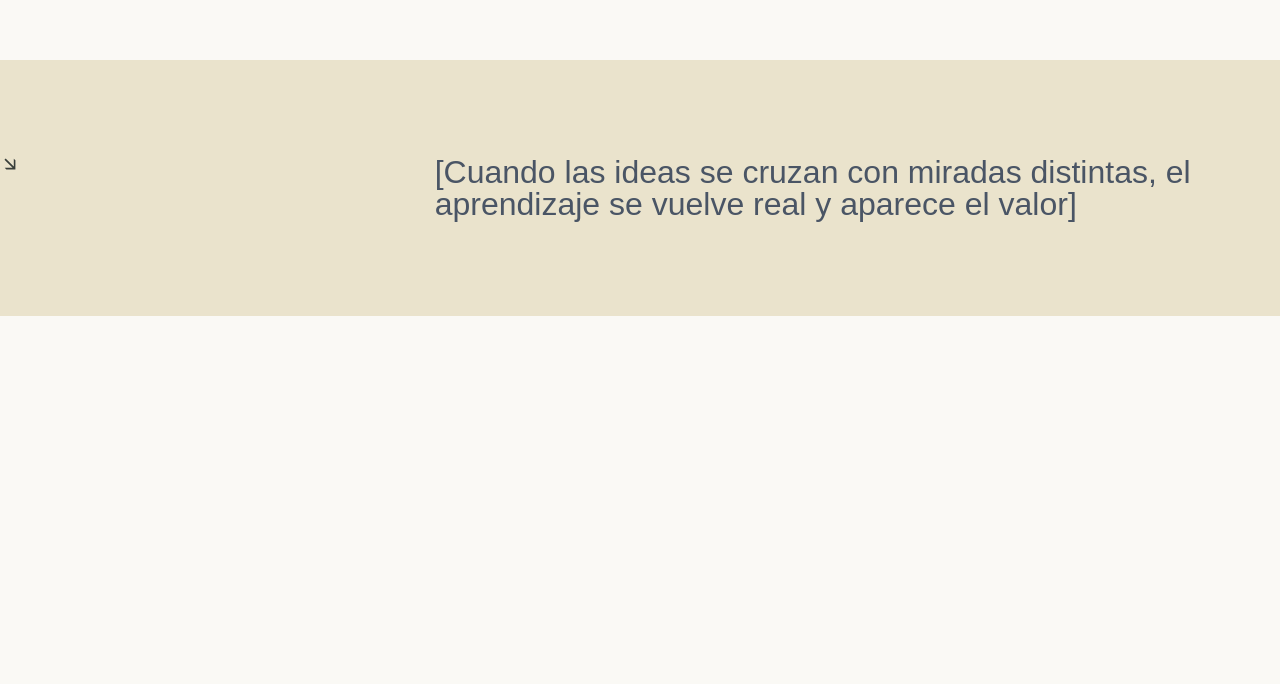
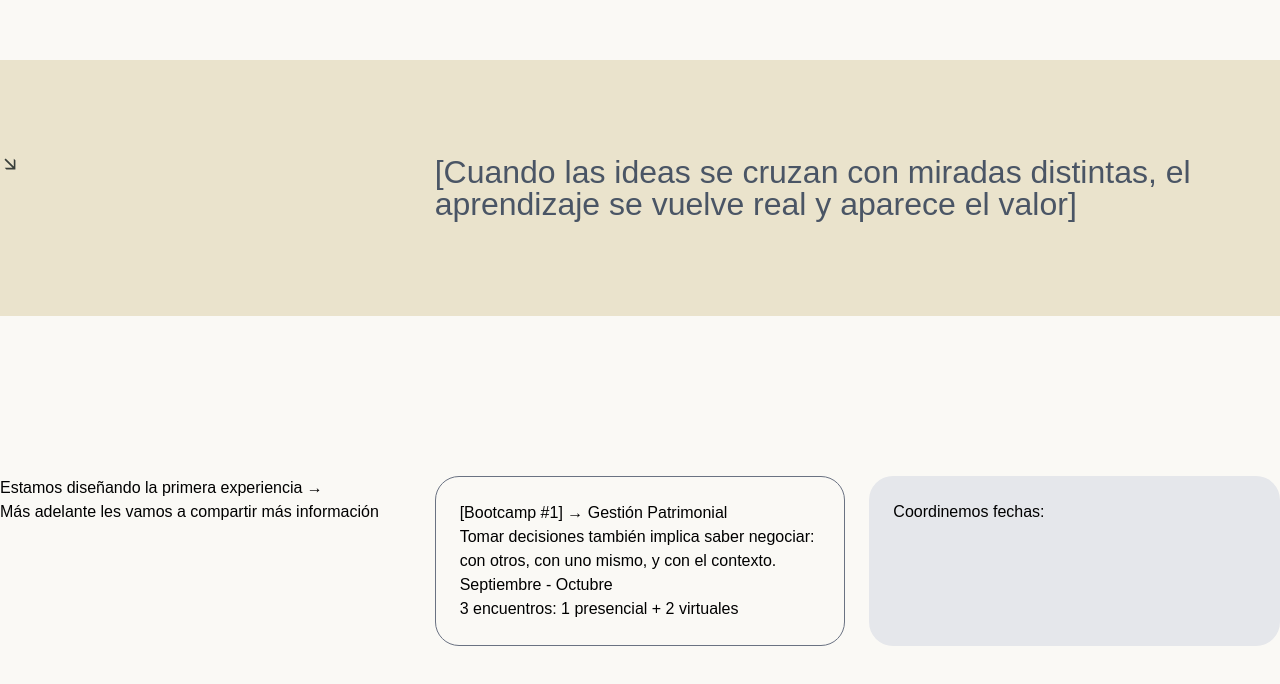
Before and after one commit to deadpine/nextgen, a Next.js app: page / in a window 1280 px wide. Shown: the part 2490-3174 px from the top of the page. Before the commit the page ends 2806 px from the top, so only its background shows below. Built offline with nearby package versions, Linux system fonts and the light colour scheme.

Commit message:
add bootcamp section

```diff
--- a/src/app/page.tsx
+++ b/src/app/page.tsx
@@ -59,7 +59,7 @@ export default function Home() {
             description="Espacios de aprendizaje compartidos para potenciar el equipo de primos y generar comunidad con pares."
           />
         </div>
-        <div className='grid grid-cols-3 gap-6 pt-40'>
+        <div className="grid grid-cols-3 gap-6 pt-40">
           <Image
             src="/images/circles.png"
             alt="concentric circles illustration"
@@ -76,6 +76,25 @@ export default function Home() {
       <Divider
         quote="[Cuando las ideas se cruzan con miradas distintas, el aprendizaje se vuelve real y aparece el valor]"
       />
+
+      <section className="w-full max-w-7xl mx-auto py-40 grid grid-cols-3 gap-6">
+
+        <div className="">
+          <p>Estamos diseñando la primera experiencia → </p>
+          <p>Más adelante les vamos a compartir más información</p>
+        </div>
+        <div className="border border-gray-500 rounded-3xl p-6">
+          <h3>[Bootcamp #1] → Gestión Patrimonial</h3>
+          <p>Tomar decisiones también implica saber negociar: con otros, con uno mismo, y con el contexto.</p>
+          <p>Septiembre - Octubre</p>
+          <p>3 encuentros: 1 presencial + 2 virtuales</p>
+        </div>
+        <div className="bg-gray-200 rounded-3xl p-6">
+          <h4>Coordinemos fechas:</h4>
+
+        </div>
+      </section>
+
     </main>
   );
 }
```
